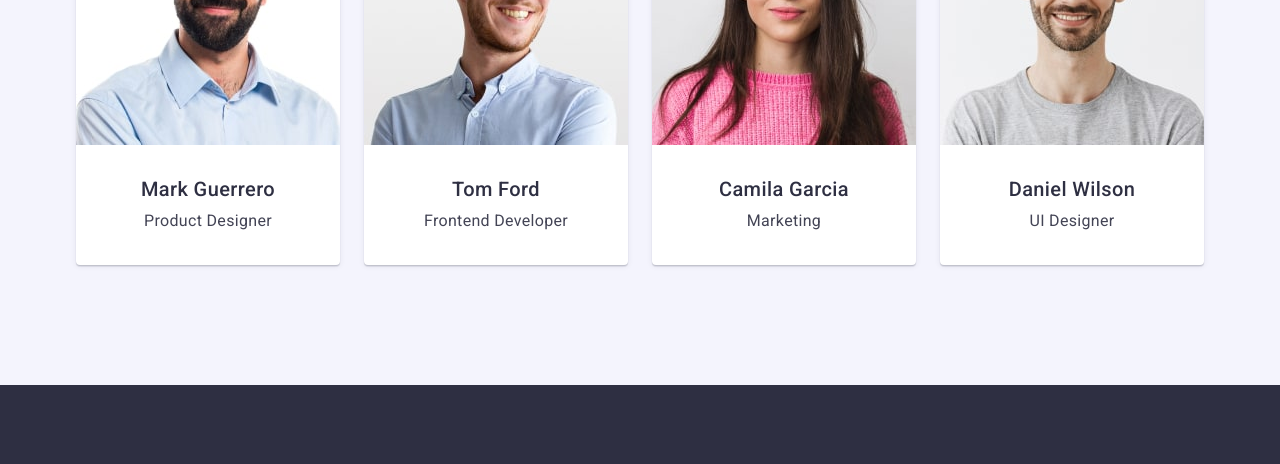
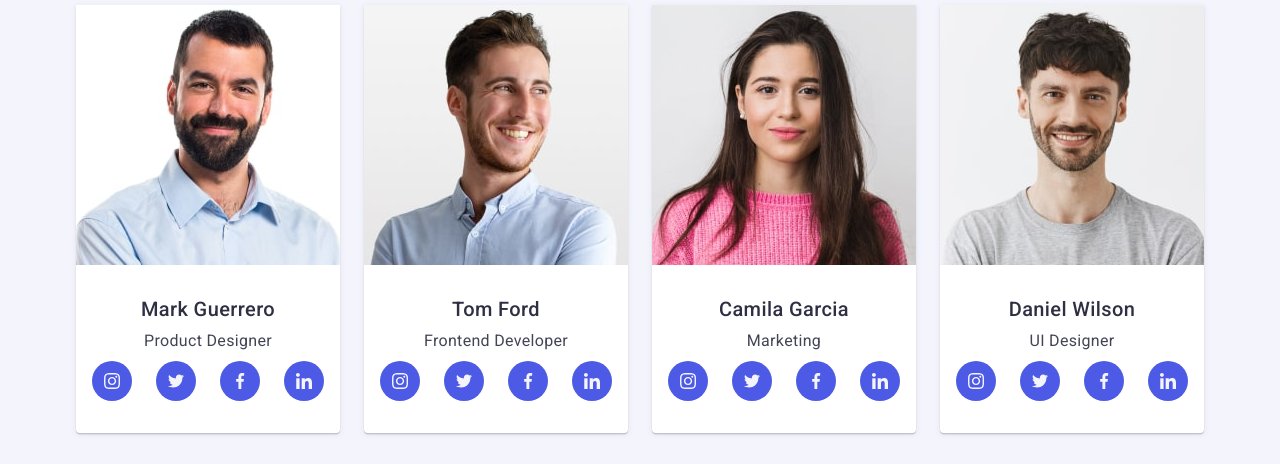
Before and after one commit to neyonse/goit-markup-hw-04, a plain HTML site: page index.html in a window 1280 px wide. Shown: the part 1920-2384 px from the top of the page. Drawn offline with nearby package versions, Linux system fonts and the light colour scheme.

Commit message:
update html and css

```diff
--- a/css/styles.css
+++ b/css/styles.css
@@ -182,6 +182,7 @@ img {
 
 header {
   border-bottom: 1px solid var(--button-border-color);
+  box-shadow: 0px 4px 4px rgba(0, 0, 0, 0.25);
 }
 
 .nav-flex {
@@ -298,6 +299,35 @@ header {
   );
 }
 
+.features-item::before {
+  content: '';
+
+  display: block;
+  height: 112px;
+  margin-bottom: 8px;
+
+  background-color: var(--button-color);
+  background-position: center;
+  background-repeat: no-repeat;
+  border-radius: 4px;
+}
+
+.features-item:nth-child(1)::before {
+  background-image: url(../images/icons.svg/strategy-icon.svg);
+}
+
+.features-item:nth-child(2)::before {
+  background-image: url(../images/icons.svg/punctuality-icon.svg);
+}
+
+.features-item:nth-child(3)::before {
+  background-image: url(../images/icons.svg/diligence-icon.svg);
+}
+
+.features-item:nth-child(4)::before {
+  background-image: url(../images/icons.svg/technologies-icon.svg);
+}
+
 /* Services section */
 
 .services {
@@ -345,6 +375,39 @@ header {
   padding: 32px 16px;
 
   text-align: center;
+}
+
+.team-list-social {
+  display: flex;
+
+  margin-top: 8px;
+  gap: var(--cards-gap);
+}
+
+.team-item-social {
+  width: 40px;
+  height: 40px;
+
+  background-color: var(--accent-color);
+  background-repeat: no-repeat;
+  background-position: center;
+  border-radius: 50%;
+}
+
+.team-item-social:nth-child(1) {
+  background-image: url(../images/icons.svg/instagram-icon.svg);
+}
+
+.team-item-social:nth-child(2) {
+  background-image: url(../images/icons.svg/twitter-icon.svg);
+}
+
+.team-item-social:nth-child(3) {
+  background-image: url(../images/icons.svg/facebook-icon.svg);
+}
+
+.team-item-social:nth-child(4) {
+  background-image: url(../images/icons.svg/linkedin-icon.svg);
 }
 
 /* PORTFOLIO PAGE */
--- a/index.html
+++ b/index.html
@@ -151,6 +151,20 @@
               <div class="team-item-description">
                 <h3 class="text-title">Mark Guerrero</h3>
                 <p class="text-main">Product Designer</p>
+                <ul class="team-list-social">
+                  <li class="team-item-social">
+                    <a href=""></a>
+                  </li>
+                  <li class="team-item-social">
+                    <a href=""> </a>
+                  </li>
+                  <li class="team-item-social">
+                    <a href=""></a>
+                  </li>
+                  <li class="team-item-social">
+                    <a href=""></a>
+                  </li>
+                </ul>
               </div>
             </li>
             <li class="team-item">
@@ -163,6 +177,12 @@
               <div class="team-item-description">
                 <h3 class="text-title">Tom Ford</h3>
                 <p class="text-main">Frontend Developer</p>
+                <ul class="team-list-social">
+                  <li class="team-item-social"></li>
+                  <li class="team-item-social"></li>
+                  <li class="team-item-social"></li>
+                  <li class="team-item-social"></li>
+                </ul>
               </div>
             </li>
             <li class="team-item">
@@ -175,6 +195,12 @@
               <div class="team-item-description">
                 <h3 class="text-title">Camila Garcia</h3>
                 <p class="text-main">Marketing</p>
+                <ul class="team-list-social">
+                  <li class="team-item-social"></li>
+                  <li class="team-item-social"></li>
+                  <li class="team-item-social"></li>
+                  <li class="team-item-social"></li>
+                </ul>
               </div>
             </li>
             <li class="team-item">
@@ -187,6 +213,12 @@
               <div class="team-item-description">
                 <h3 class="text-title">Daniel Wilson</h3>
                 <p class="text-main">UI Designer</p>
+                <ul class="team-list-social">
+                  <li class="team-item-social"></li>
+                  <li class="team-item-social"></li>
+                  <li class="team-item-social"></li>
+                  <li class="team-item-social"></li>
+                </ul>
               </div>
             </li>
           </ul>
```
